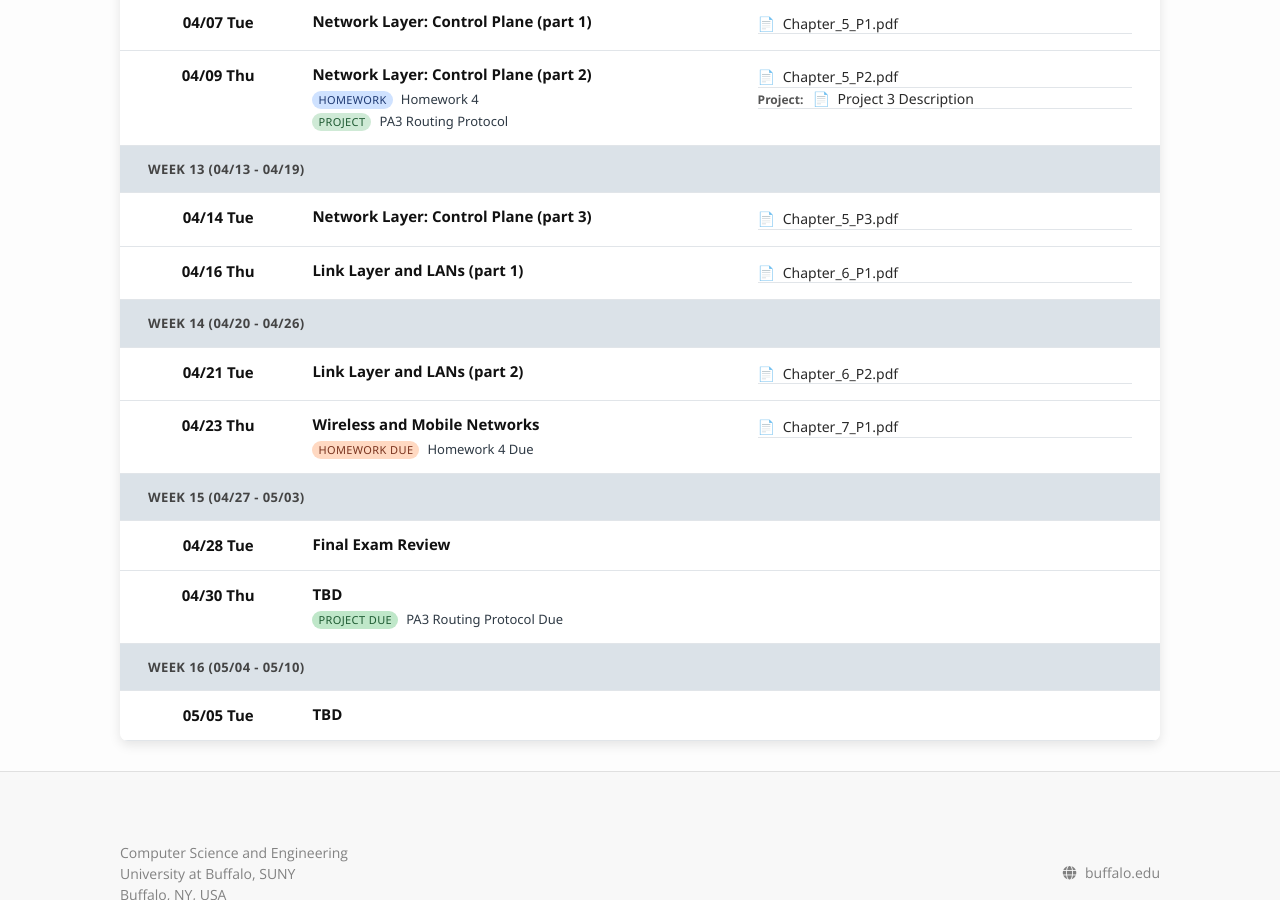
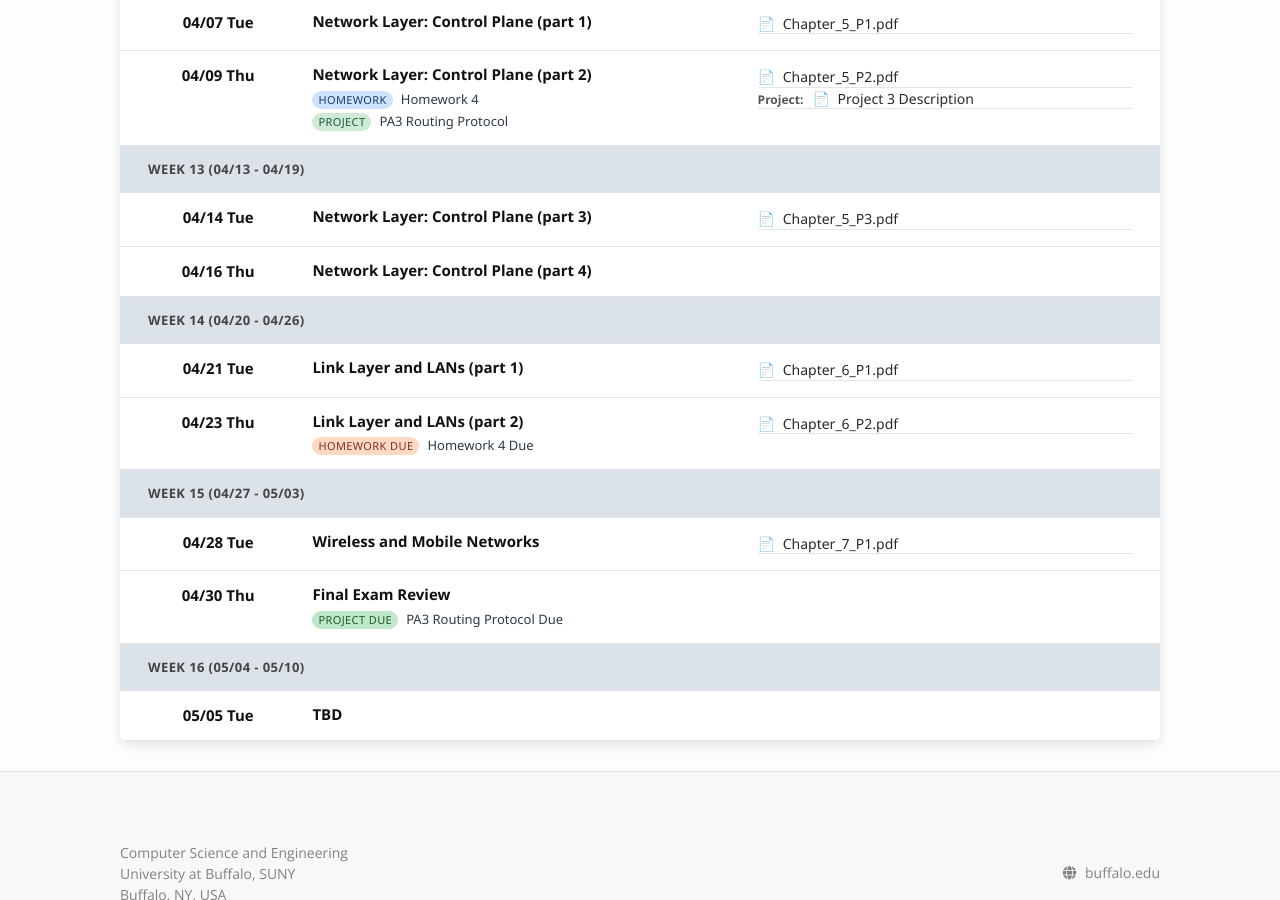
Before and after one commit to xieyaxiongfly/CSE589_UB_SP26, a Jekyll site: the page built from schedule.md, in a window 1280 px wide and 900 px high, scrolled down 2214 px. Built offline with Jekyll 4.4.1, drawn with Linux system fonts in a browser that asks for light colours; nearby versions of some CDN libraries.

Commit message:
add a new lecture

```diff
--- a/_data/course_schedule.yml
+++ b/_data/course_schedule.yml
@@ -206,6 +206,8 @@ lecture_sequence:
   materials:
   - name: Chapter_5_P3.pdf
     url: https://xieyaxiongfly.github.io/CSE589_UB_SP26/static_files/uploads/Chapter_5_P3.pdf
+- topic: 'Network Layer: Control Plane (part 4)'
+  materials: []
 - topic: Link Layer and LANs (part 1)
   materials:
   - name: Chapter_6_P1.pdf
```
